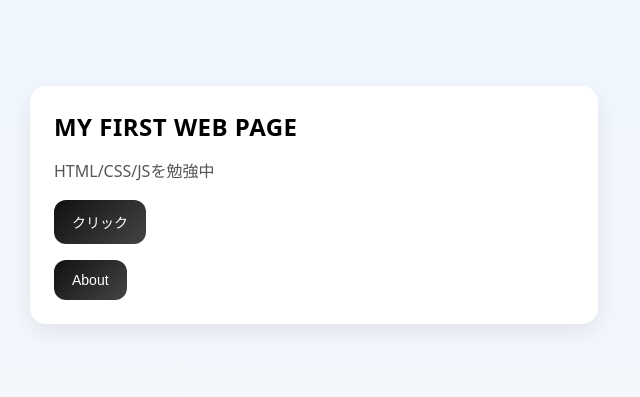
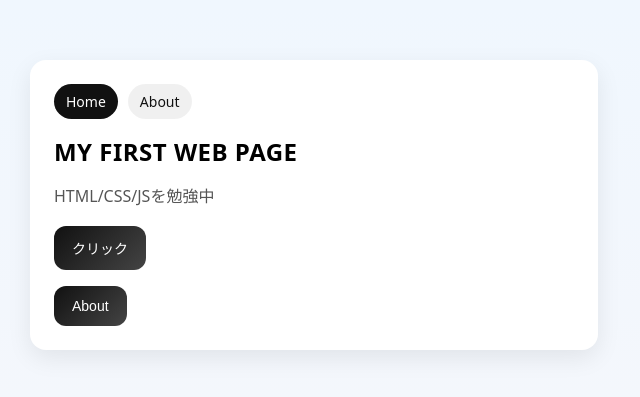
Before and after one commit to nokotake36-max/html-first, a plain HTML site: page index.html in a window 1280 px wide. Shown: the part 195-592 px from the top of the page, without its empty margins (326-966 px from the left). Drawn offline with Linux system fonts and the light colour scheme.

Commit message:
ナビゲーション追加

```diff
--- a/index.html
+++ b/index.html
@@ -8,6 +8,11 @@
 </head>
 <body>
   <main class="card">
+    <nav class="nav">
+  <a class="active" href="index.html">Home</a>
+  <a href="about.html">About</a>
+</nav>
+
     <h1>MY FIRST WEB PAGE</h1>
     <p>HTML/CSS/JSを勉強中 </p>
     <button id="btn">クリック</button>
--- a/style.css
+++ b/style.css
@@ -50,3 +50,27 @@ p {
   line-height: 1.6;
   color: #555;
 }
+
+.nav {
+  display: flex;
+  gap: 10px;
+  margin-bottom: 16px;
+}
+
+.nav a {
+  text-decoration: none;
+  color: #111;
+  padding: 8px 12px;
+  border-radius: 999px;
+  background: rgba(0,0,0,0.06);
+  font-size: 14px;
+}
+
+.nav a:hover {
+  background: rgba(0,0,0,0.12);
+}
+
+.nav a.active {
+  background: #111;
+  color: #fff;
+}
```
Also changed, not shown: about.html (+5 -0 lines).
